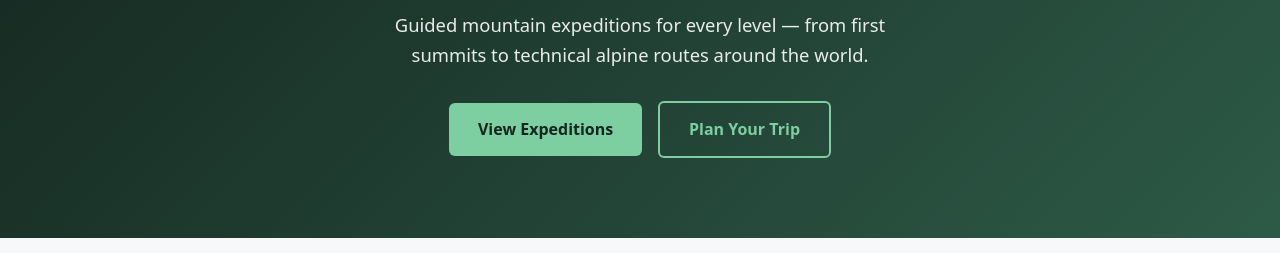
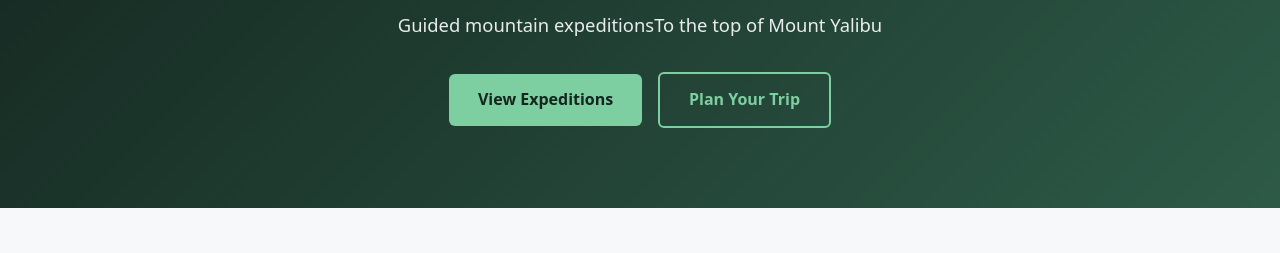
Before and after one commit to mangimosbi/pngwildtrekz, a plain HTML site: page index.html in a window 1280 px wide. Shown: the part 287-540 px from the top of the page. Drawn offline with Linux system fonts and the light colour scheme.

Commit message:
Update index.html

```diff
--- a/index.html
+++ b/index.html
@@ -3,7 +3,7 @@
 <head>
   <meta charset="UTF-8">
   <meta name="viewport" content="width=device-width, initial-scale=1.0">
-  <title>SummitForge Expeditions | Mountain Climbing Adventures</title>
+  <title>PNG Wild Trekz | Mountain Climbing Adventures</title>
   <link rel="stylesheet" href="style.css">
 </head>
 <body>
@@ -14,8 +14,8 @@
       <a href="#" class="logo">Summit<span>Forge</span></a>
       <button class="menu-toggle" aria-label="Menu" onclick="document.querySelector('nav').classList.toggle('open')">☰</button>
       <nav>
-        <a href="#expeditions">Expeditions</a>
-        <a href="#about">About</a>
+        <a href=climbs.html>Expeditions</a>
+        <a href=tips.html>About</a>
         <a href="#why-us">Why Us</a>
         <a href="#contact">Contact</a>
       </nav>
@@ -26,7 +26,7 @@
   <section class="hero">
     <div class="container">
       <h1>Climb Higher.<br>Live Deeper.</h1>
-      <p>Guided mountain expeditions for every level — from first summits to technical alpine routes around the world.</p>
+      <p>Guided mountain expeditionsTo the top of Mount Yalibu</p>
       <a href="#expeditions" class="btn">View Expeditions</a>
       <a href="#contact" class="btn btn-outline">Plan Your Trip</a>
     </div>
```
